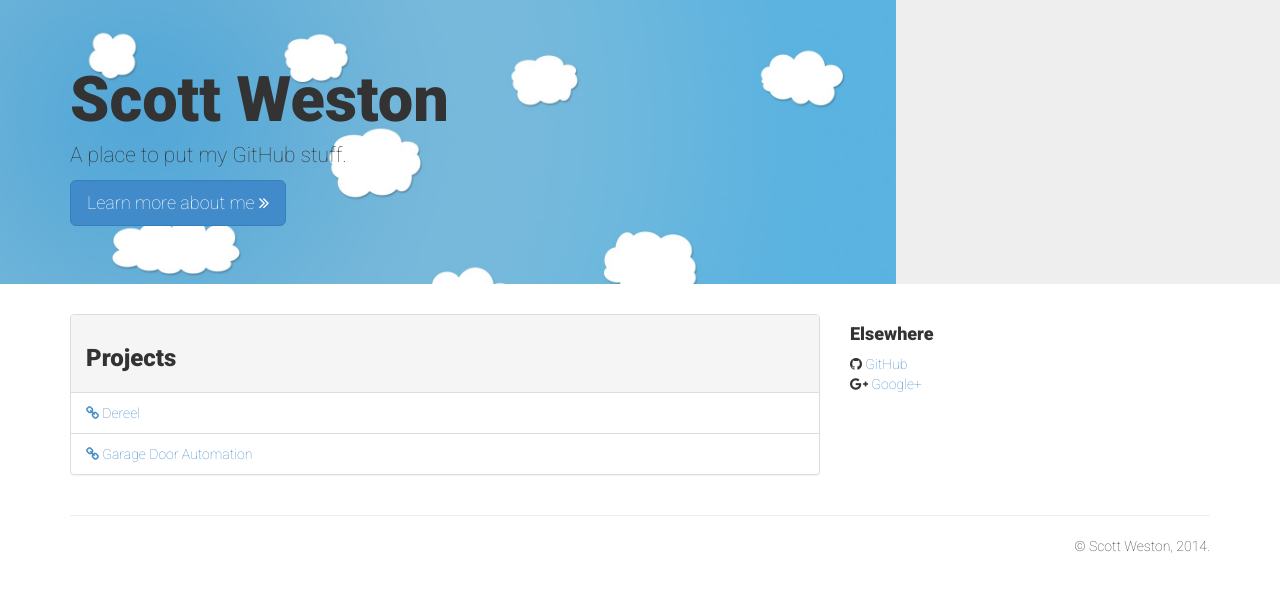
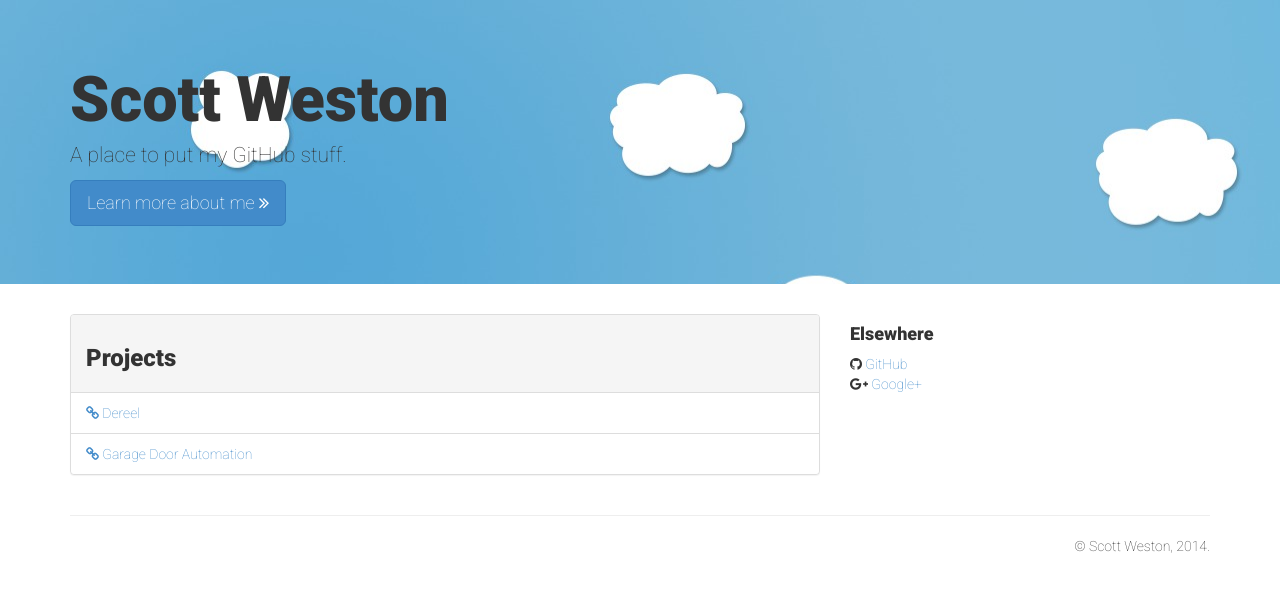
Before and after one commit to scottweston/scottweston.github.io, a Jekyll site: the page built from index.html, in a window 1280 px wide. Shown: the top 592 px of the page. Built offline with Jekyll 4.4.1, drawn with Linux system fonts in a browser that asks for light colours; nearby versions of some CDN libraries; Markdown is read by kramdown in place of the engine named in the settings.

```diff
--- a/css/style.css
+++ b/css/style.css
@@ -1,4 +1,4 @@
 body { font-family: 'Roboto', sans-serif; font-weight: 100; }
 h1, h2, h3, h4, h5, h6 { font-family: 'Roboto', sans-serif; font-weight: 900; }
 footer { text-align: right; }
-.jumbotron { background-image: url(/images/clouds.jpg); background-size: 70%; background-repeat: no-repeat; }
+.jumbotron { background-image: url(/images/clouds.jpg); background-size: 150%; background-repeat: no-repeat; }
```
